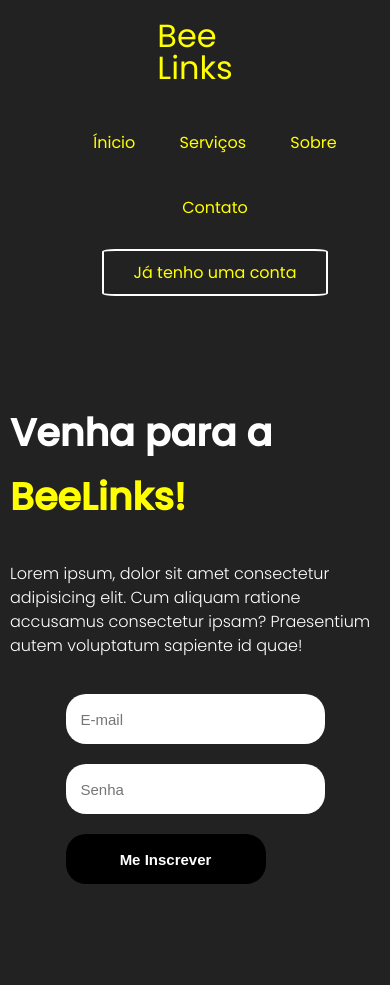
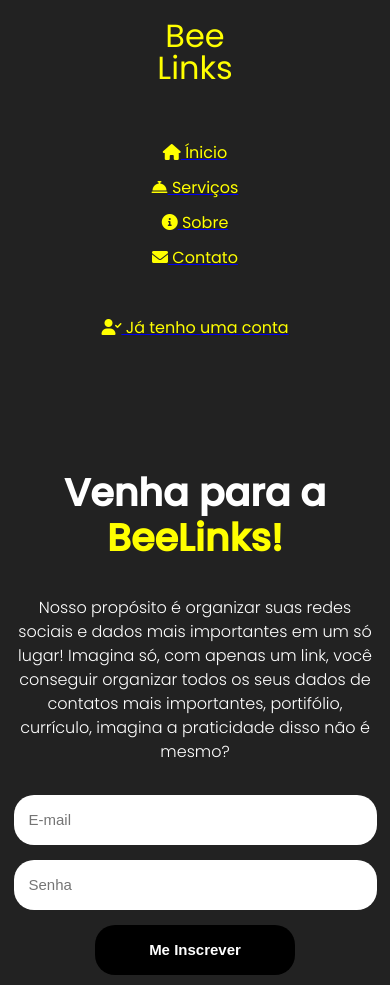
Before and after one commit to viczveras/beelink, a plain HTML site: page index.html in a window 390 px wide. Before the commit the page ends 894 px from the top, so only its background shows below. Drawn offline with Linux system fonts and the light colour scheme.

Commit message:
commit changes, image effect, media update and icons and favicon
commit changes, image effect, media update and icons and favicon

```diff
--- a/index.html
+++ b/index.html
@@ -3,9 +3,11 @@
 <head>
     <meta charset="UTF-8">
     <meta name="viewport" content="width=device-width, initial-scale=1.0">
+    <link rel="stylesheet" href="https://cdnjs.cloudflare.com/ajax/libs/font-awesome/6.0.0-beta3/css/all.min.css">
     <link rel="stylesheet" href="./styles/style.css"/>
     <link rel="stylesheet" href="./styles/fonts.css"/>
     <link rel="stylesheet" href="./styles/media.css"/>
+    <link rel="icon" type="image/x-icon" href="./components/images/favicon.ico"/>
     <title>BeeLinks</title>
 </head>
 <body>
@@ -15,19 +17,17 @@
             <h1>Links</h1>
         </div>
         <ul>
-            <a href="#"><li>Ínicio</li></a>
-            <a href="#"><li>Serviços</li></a>
-            <a href="#"><li>Sobre</li></a>
-            <a href="#"><li>Contato</li></a>
-            <a href="#" id="inscrito-btn"><li>Já tenho uma conta</li></a>
+            <a href="#"><li><i class="fas fa-home"></i> Ínicio</li></a>
+            <a href="#"><li><i class="fas fa-concierge-bell"></i> Serviços</li></a>
+            <a href="#"><li><i class="fas fa-info-circle"></i> Sobre</li></a>
+            <a href="#"><li><i class="fas fa-envelope"></i> Contato</li></a>
+            <a href="#" id="inscrito-btn"><li><i class="fas fa-user-check"></i> Já tenho uma conta</li></a>
         </ul>
-
-
     </header>
     <main>
         <aside>
             <h2>Venha para a <span>BeeLinks!</span></h2>
-            <p>Lorem ipsum, dolor sit amet consectetur adipisicing elit. Cum aliquam ratione accusamus consectetur ipsam? Praesentium autem voluptatum sapiente id quae!</p>
+            <p> Nosso propósito é organizar suas redes sociais e dados mais importantes em um só lugar! Imagina só, com apenas um link, você conseguir organizar todos os seus dados de contatos mais importantes, portifólio, currículo, imagina a praticidade disso não é mesmo? </p>
             <form>
                 <input type="email" placeholder="E-mail">
                 <input type="password" placeholder="Senha">
@@ -38,19 +38,7 @@
         <article>
             <img src="components/images/istockphoto-1324470855-612x612.jpg" alt="Bee"/>
         </article>
-
-
     </main>
-
-
-
-
-
-
-
-
-
-
 
 
 </body>
--- a/styles/media.css
+++ b/styles/media.css
@@ -1,24 +1,55 @@
-@media screen and (max-width: 760px){
-    header{
+@media screen and (max-width: 760px) {
+    header {
         flex-direction: column;
-    }
-    main{
-        flex-direction: column;
-    }
-    h2{
-        font-size: 38px;
-    }
-    form{
-        margin: 0 auto;
-    }
-    input{
-        align-self: certer;
+        text-align: center;
     }
 
-    img{
+    #title {
+        margin-bottom: 20px;
+    }
+
+    main {
+        flex-direction: column;
+        align-items: center;
+        text-align: center;
+    }
+
+    h2 {
+        font-size: 38px;
+        line-height: 1.2;
+    }
+
+    form {
+        margin: 0 auto;
+        width: 90%;
+    }
+
+    input {
+        align-self: center;
+        width: 100%;
+        margin-top: 15px;
+    }
+
+    img {
         display: none;
     }
-    ul{
+
+    ul {
         text-align: center;
+        padding: 0;
+    }
+
+    li {
+        display: block;
+        margin: 10px 0;
+    }
+
+    #inscrito-btn {
+        margin-top: 10px;
+        border: none;
+    }
+
+    #inscrito-btn li:hover {
+        color: black;
     }
 }
--- a/styles/style.css
+++ b/styles/style.css
@@ -1,13 +1,18 @@
-body{
+
+body {
     background-color: rgb(34, 34, 34);
     color: white;
     font-family: poppinsregular;
     max-width: 1200px;
     margin: 0 auto;
     padding: 10px;
+    display: flex;
+    flex-direction: column;
+    min-height: 100vh;
 }
 
-header{
+
+header {
     display: flex;
     flex-direction: row;
     justify-content: space-between;
@@ -26,21 +31,20 @@ li {
     color: yellow;
 }
 
-
-
-span{
-    color:yellow;
+span {
+    color: yellow;
 }
 
 h1 {
     font-weight: 200;
 }
 
+
 main {
     display: flex;
     flex-direction: row;
     margin-top: 50px;
-
+    flex: 1;
 }
 
 h2 {
@@ -55,29 +59,32 @@ p {
     font-family: poppinslight;
 }
 
-img{
+img {
     width: 580px;
     border-radius: 5%;
 }
 
-li:hover{
+
+li:hover {
     color: black;
     transition: 0.3s all;
 }
 
-#inscrito-btn{
+#inscrito-btn {
     border: 2px solid white;
     padding: 10px;
-    border-radius: 6%;
-
+    border-radius: 15px;
 }
 
-#inscrito-btn:hover{
-    background-color: yellow;
-    color: white;
+#inscrito-btn:hover {
+    background-color: transparent;
 }
 
-form{
+#inscrito-btn li:hover {
+    color: black;
+}
+
+form {
     display: flex;
     flex-direction: column;
     width: 70%;
@@ -90,11 +97,12 @@ form [type="submit"] {
     color: white;
     font-weight: bold;
 }
+
 form [type="submit"]:hover {
     cursor: pointer;
 }
 
-input{
+input {
     margin-top: 20px;
     height: 20px;
     padding: 15px;
@@ -102,3 +110,11 @@ input{
     border: none;
     font-size: 15px;
 }
+
+article img {
+    transition: box-shadow 0.3s ease;
+}
+
+article img:hover {
+    box-shadow: 0 0 20px rgba(255, 223, 0, 0.8);
+}
```
Also changed, not shown: components/images/android-chrome-192x192.png (added), components/images/android-chrome-512x512.png (added), components/images/apple-touch-icon.png (added), components/images/favicon-16x16.png (added), components/images/favicon-32x32.png (added), components/images/favicon.ico (added), components/images/site.webmanifest (added).
